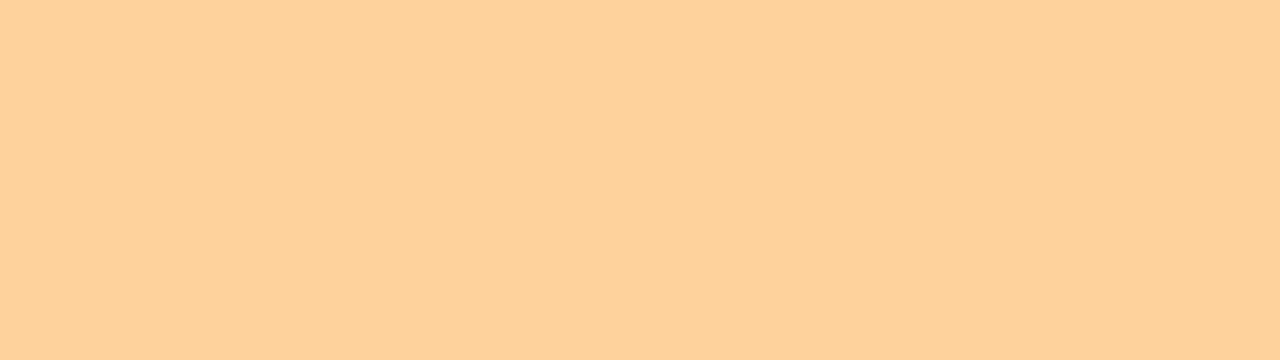
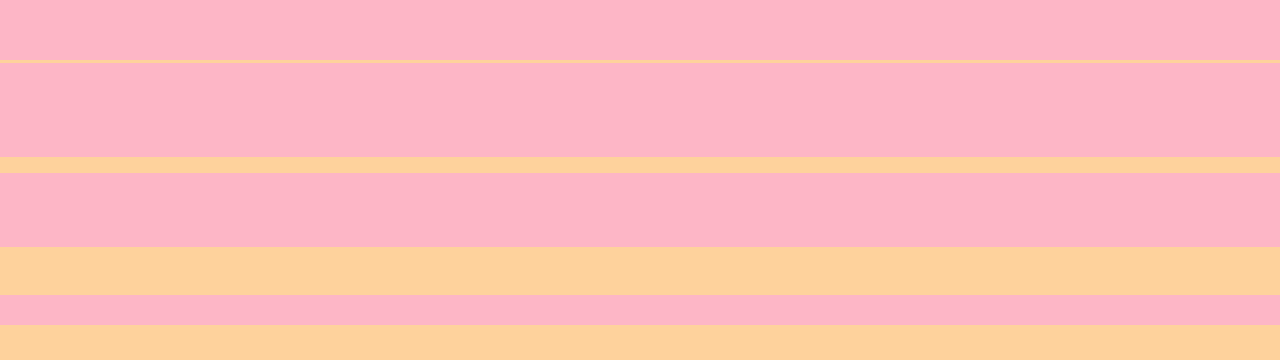
Before and after one commit to iCyris/Magia, a React (Vite) app: page / in a window 1280 px wide. Shown: the part 440-800 px from the top of the page. Built offline with nearby package versions, Linux system fonts and the light colour scheme.

Commit message:
feat: tweaks

```diff
--- a/src/components/chapter3.tsx
+++ b/src/components/chapter3.tsx
@@ -35,9 +35,9 @@ const Chapter3: React.FC<{
         <span /><span /><span /><span />
       </div>
       <div className="chapter3-character-box chapter3-character-box3">
-      <div className="chapter3-character chapter3-character3"></div>
-      <div className="chapter3-character-mask chapter3-character-mask1"></div>
-      <div className="chapter3-character-mask chapter3-character-mask2"></div>
+        <div className="chapter3-character chapter3-character3"></div>
+        <div className="chapter3-character-mask chapter3-character-mask1"></div>
+        <div className="chapter3-character-mask chapter3-character-mask2"></div>
       </div>
 
       {/* part4 */}
@@ -45,20 +45,28 @@ const Chapter3: React.FC<{
         <span /><span /><span /><span />
         <span /><span /><span /><span />
       </div>
-      <div className="chapter3-character-box chapter3-character-box2">
-
+      <div className="chapter3-character-box chapter3-character-box4">
+        <div className="chapter3-character chapter3-character4"></div>
+        <div className="chapter3-character-mask chapter3-character-mask1"></div>
+        <div className="chapter3-character-mask chapter3-character-mask2"></div>
       </div>
 
-      {/* part2 */}
-      {/* <div className="chapter3-open2">
-        <span /><span /><span /><span />
-        <span /><span /><span /><span />
+      {/* part5 */}
+      <div className="chapter3-open5">
+        <div className="chapter3-open5-group1">
+          <span /><span /><span /><span />
+          <span /><span /><span /><span />
+        </div>
+        <div className="chapter3-open5-group2">
+          <span /><span /><span /><span />
+          <span /><span /><span /><span />
+        </div>
       </div>
-      <div className="chapter3-character-box chapter3-character-box2">
-
-      </div> */}
-
-
+      <div className="chapter3-character-box chapter3-character-box5">
+        <div className="chapter3-character chapter3-character5"></div>
+        <div className="chapter3-character-mask chapter3-character-mask1"></div>
+        <div className="chapter3-character-mask chapter3-character-mask2"></div>
+      </div>
     </div>
   )
 }
--- a/src/styles/_chapter3.scss
+++ b/src/styles/_chapter3.scss
@@ -150,6 +150,118 @@
   }
 }
 
+// part4
+.chapter3-open4 {
+  position: absolute;
+  width: 100%;
+  height: 100%;
+  left: 0;
+  top: 0;
+  display: flex;
+  flex-direction: column;
+  flex-wrap: wrap;
+
+  span {
+    width: 100%;
+    height: 12.5%;
+    position: relative;
+    display: inline-block;
+    background-color: $theme-pink;
+    transform-origin: center;
+    transform: scaleX(0);
+  }
+}
+.chapter3-character-box4 {
+  .chapter3-character-mask {
+    width: 100%;
+    height: 100%;
+    background-color: $theme-pink;
+  }
+
+  .chapter3-character-mask1 {
+    transform: translateY(0);
+  }
+
+  .chapter3-character-mask2 {
+    transform: translateY(-100%);
+  }
+
+  .chapter3-character4 {
+    background-image: url('/img/character-pink.png');
+    background-position-y: calc(14%);
+    background-size: 30%;
+    background-color: #fff;
+
+    @media screen and (max-width: 750px) {
+      background-size: 60%;
+    }
+  }
+}
+
+// part5
+.chapter3-open5 {
+  position: absolute;
+  width: 100%;
+  height: 100%;
+  left: 0;
+  top: 0;
+
+  .chapter3-open5-group1, .chapter3-open5-group2 {
+    position: absolute;
+    width: 100%;
+    height: 50%;
+    left: 0;
+
+    span {
+      width: 12.5%;
+      height: 100%;
+      position: relative;
+      display: inline-block;
+      background-color: $theme-purple;
+    }
+  }
+
+  .chapter3-open5-group1 {
+    top: 0;
+    span {
+      transform: translateY(-100%);
+    }
+  }
+
+  .chapter3-open5-group2 {
+    bottom: 0;
+    span {
+      transform: translateY(100%);
+    }
+  }
+}
+.chapter3-character-box5 {
+  .chapter3-character-mask {
+    width: 100%;
+    height: 100%;
+    background-color: $theme-purple;
+  }
+
+  .chapter3-character-mask1 {
+    transform: translateY(0);
+  }
+
+  .chapter3-character-mask2 {
+    transform: translateY(-100%);
+  }
+
+  .chapter3-character5 {
+    background-image: url('/img/character-purple.png');
+    background-position-y: calc(19%);
+    background-size: 30%;
+    background-color: $theme-bg-color-2;
+
+    @media screen and (max-width: 750px) {
+      background-size: 60%;
+    }
+  }
+}
+
 /* Animations */
 // group1
 .chapter3-open1 {
@@ -219,3 +331,71 @@
     animation: right-slide-in #{$animation-time}s ease #{$animation-delay + .7}s forwards;
   }
 }
+
+// group4
+.chapter3-open4 {
+  @for $i from 1 through 8 {
+    span:nth-child(#{$i}) {
+      animation: scaleX0-1 .4s ease #{($i - 1) * 0.1 + 7.2}s forwards;
+    }
+  }
+}
+.chapter3-character-box4 {
+  $animation-time: .6;
+  $animation-delay: 8.3;
+
+  animation: fadein .1s ease #{$animation-delay}s forwards;
+
+  .chapter3-character-mask1 {
+    animation: bottom-slide-out #{$animation-time}s ease #{$animation-delay}s forwards;
+  }
+
+  .chapter3-character-mask2 {
+    animation: top-slide-in #{$animation-time}s ease #{$animation-delay + .7}s forwards;
+  }
+}
+
+// group5
+.chapter3-open5 {
+  $open-delay: 9.6;
+
+  .chapter3-open5-group1 {
+    @for $i from 1 through 4 {
+      span:nth-child(#{$i}) {
+        animation: top-slide-in .4s ease #{($i - 1) * 0.1 + $open-delay}s forwards;
+      }
+    }
+    @for $i from 5 through 8 {
+      span:nth-child(#{$i}) {
+        animation: top-slide-in .4s ease #{0.7 - ($i - 1) * 0.1 + $open-delay}s forwards;
+      }
+    }
+  }
+
+  .chapter3-open5-group2 {
+    @for $i from 1 through 4 {
+      span:nth-child(#{$i}) {
+        animation: bottom-slide-in .4s ease #{($i - 1) * 0.1 +$open-delay}s forwards;
+      }
+    }
+    @for $i from 5 through 8 {
+      span:nth-child(#{$i}) {
+        animation: bottom-slide-in .4s ease #{0.7 - ($i - 1) * 0.1 + $open-delay}s forwards;
+      }
+    }
+  }
+}
+.chapter3-character-box5 {
+  $animation-time: .6;
+  $animation-delay: 10.3;
+
+  animation: fadein .1s ease #{$animation-delay}s forwards;
+
+  .chapter3-character-mask1 {
+    animation: top-slide-out #{$animation-time}s ease #{$animation-delay}s forwards;
+  }
+
+  .chapter3-character-mask2 {
+    animation: bottom-slide-in #{$animation-time}s ease #{$animation-delay + .7}s forwards;
+  }
+}
```
